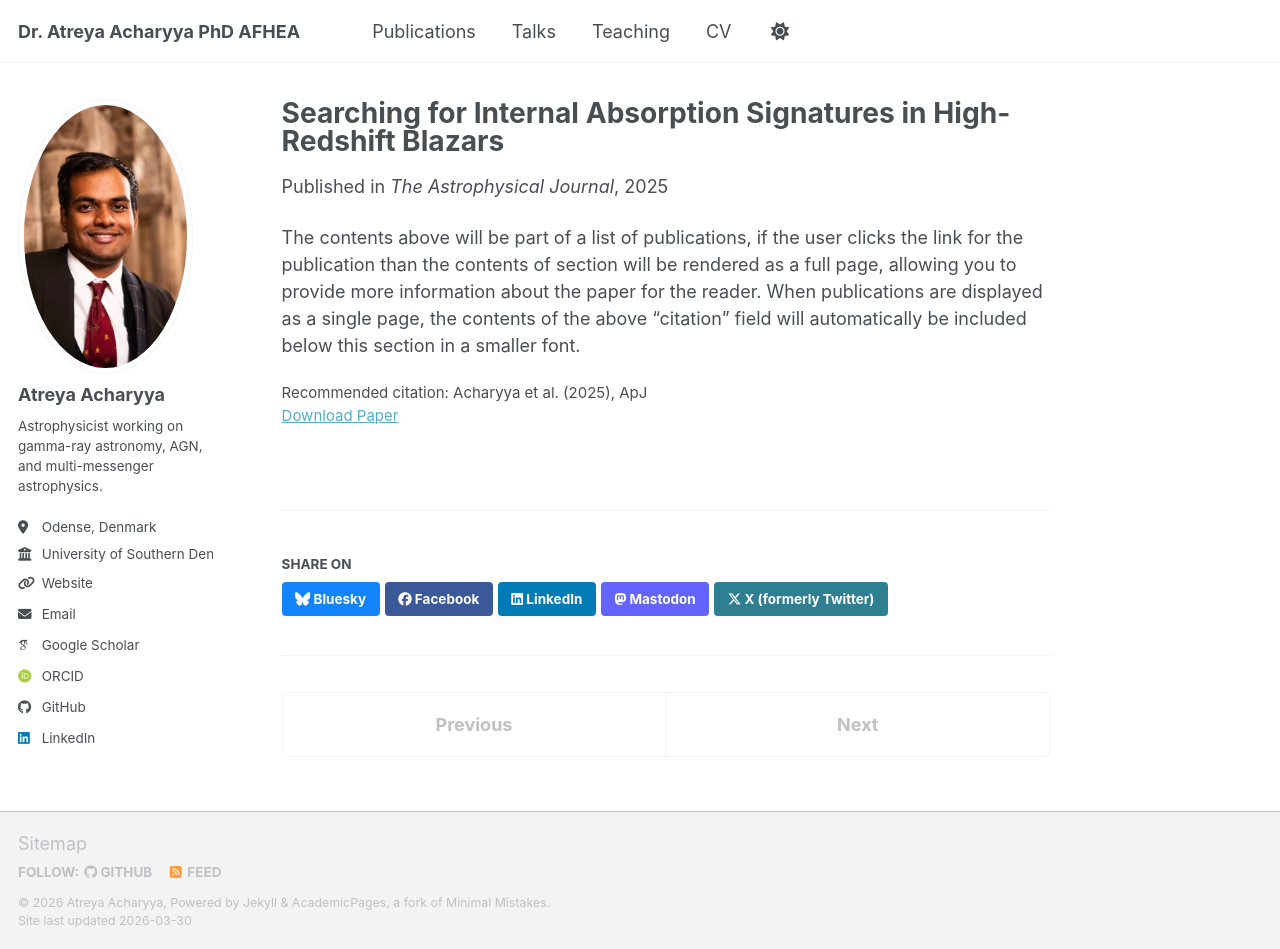
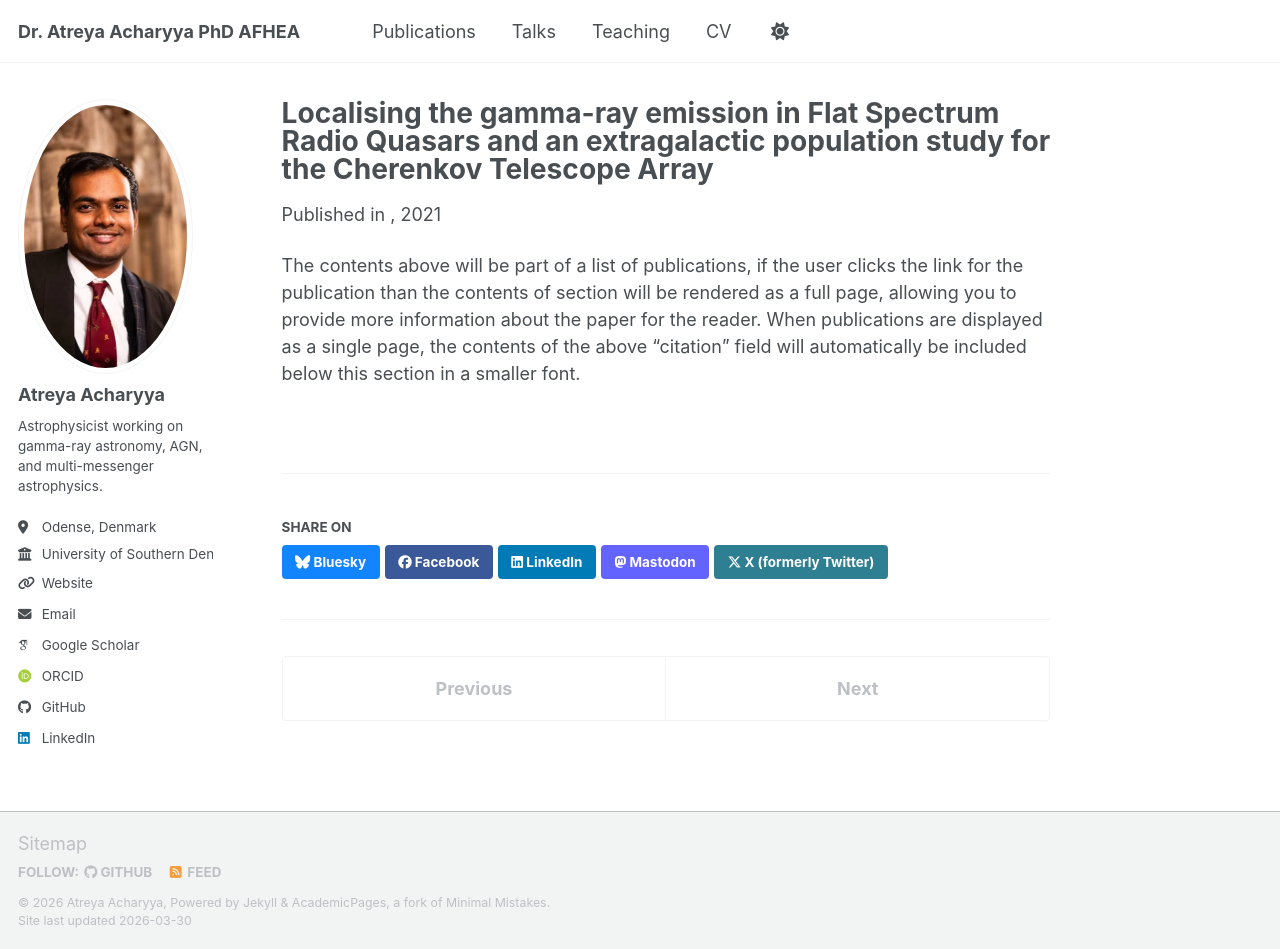
Before and after one commit to atreyaacharyya/atreyaacharyya.github.com, a Jekyll site: the page built from _publications/fsrq_2021.md, in a window 1280 px wide and 949 px high. Built offline with Jekyll 4.4.1, drawn with Linux system fonts in a browser that asks for light colours; some web fonts are replaced; a script bundle is joined from its source files by our own code; library files that are not in the unit come from our copies.

Commit message:
Update and rename 2009-10-01-paper-title-number-1.md to fsrq_2021.md

```diff
--- a/_publications/2009-10-01-paper-title-number-1.md
+++ b/_publications/fsrq_2021.md
@@ -1,12 +1,11 @@
 ---
-title: "Searching for Internal Absorption Signatures in High-Redshift Blazars"
+title: "Localising the gamma-ray emission in Flat Spectrum Radio Quasars and an extragalactic population study for the Cherenkov Telescope Array"
 collection: publications
 category: manuscripts
-permalink: /publication/internal-absorption-blazars
-date: 2025-01-01
-venue: "The Astrophysical Journal"
-paperurl: "https://arxiv.org/abs/xxxx.xxxxx"
-citation: "Acharyya et al. (2025), ApJ"
-excerpt: "Fermi-LAT analysis of internal absorption in high-redshift blazars."
+permalink: /publication/acharyya_phd
+date: 2021-01-01
+venue: ""
+paperurl: ""
+excerpt: "PhD thesis on gamma-ray emission in FSRQs and CTA population studies."
 ---
 The contents above will be part of a list of publications, if the user clicks the link for the publication than the contents of section will be rendered as a full page, allowing you to provide more information about the paper for the reader. When publications are displayed as a single page, the contents of the above "citation" field will automatically be included below this section in a smaller font.
```
